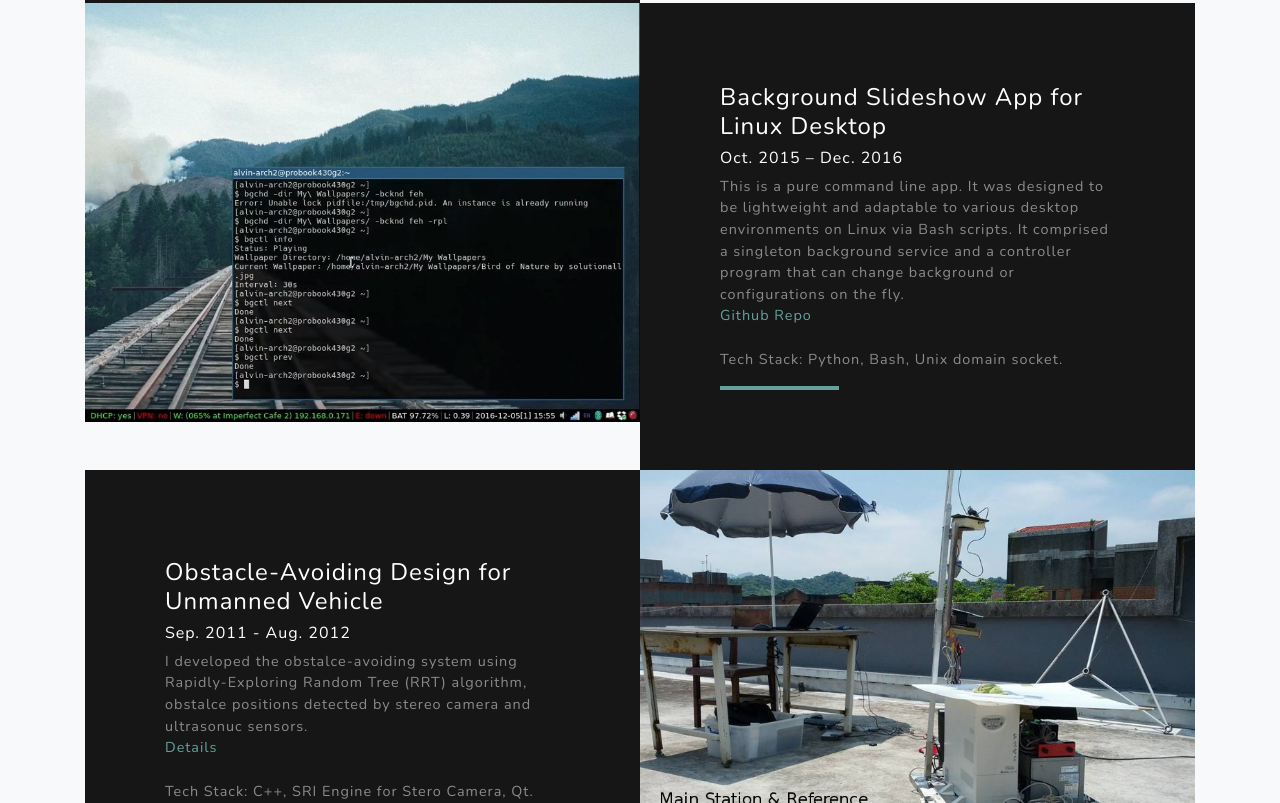
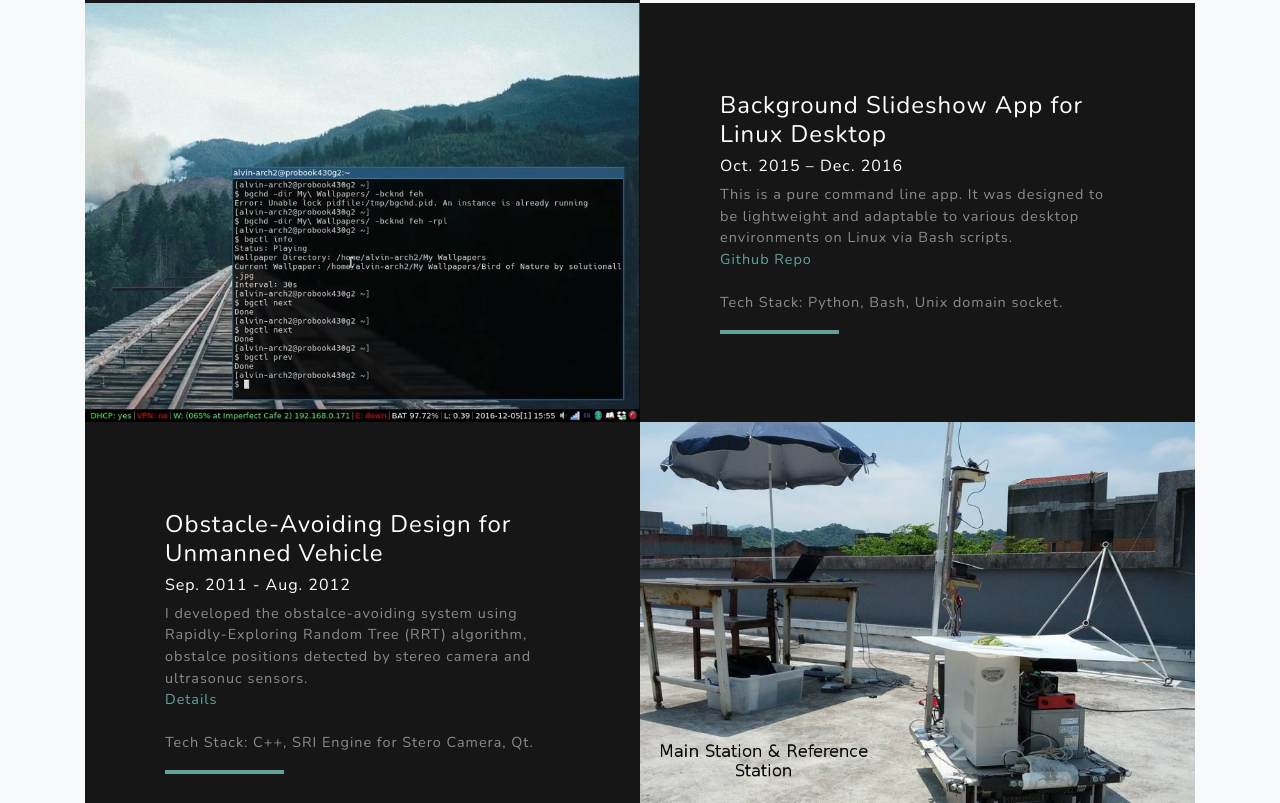
Before and after one commit to AlvinJian/alvinjian.github.io, a plain HTML site: page index.html in a window 1280 px wide. Shown: the part 2413-3216 px from the top of the page. Drawn offline with nearby package versions, Linux system fonts and the light colour scheme.

Commit message:
update content

```diff
--- a/index.html
+++ b/index.html
@@ -194,9 +194,7 @@
                     <h6 class="text-white"> Oct. 2015 – Dec. 2016 </h6>
                     <p class="mb-0 text-white-50">
                       This is a pure command line app. It was designed to be lightweight and adaptable to
-                      various desktop environments on Linux via Bash scripts. It comprised a singleton
-                      background service and a controller program that can change background or configurations
-                      on the fly.
+                      various desktop environments on Linux via Bash scripts.
                     </p>
                     <a href="https://github.com/AlvinJian/auto_background_changer" target="_blank">Github Repo</a>
                     <br>
```
